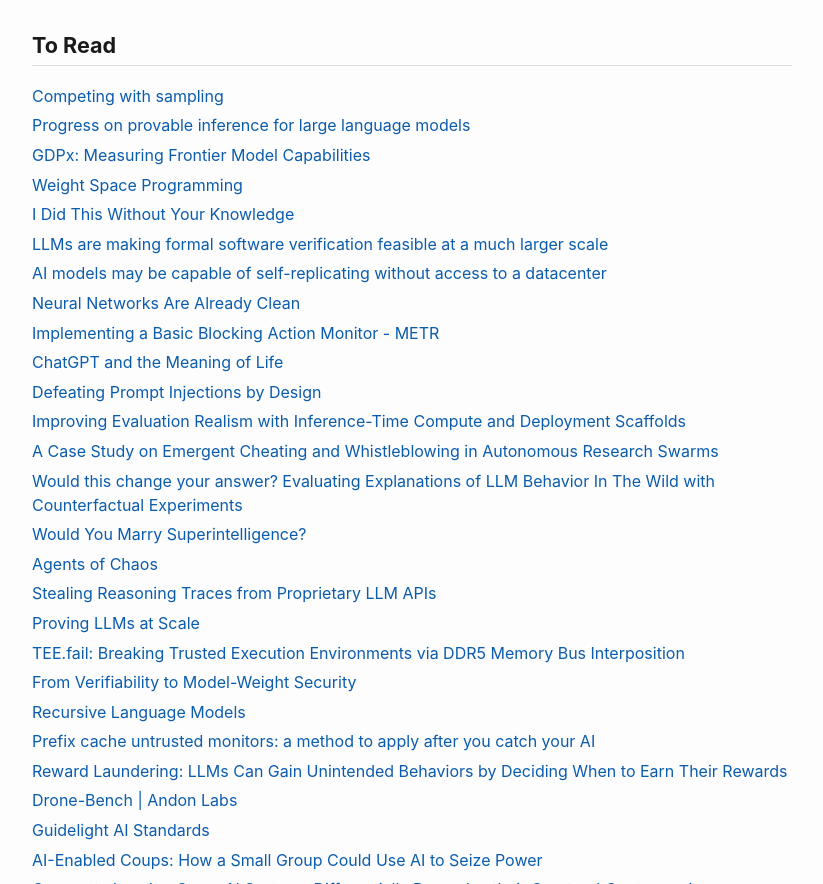
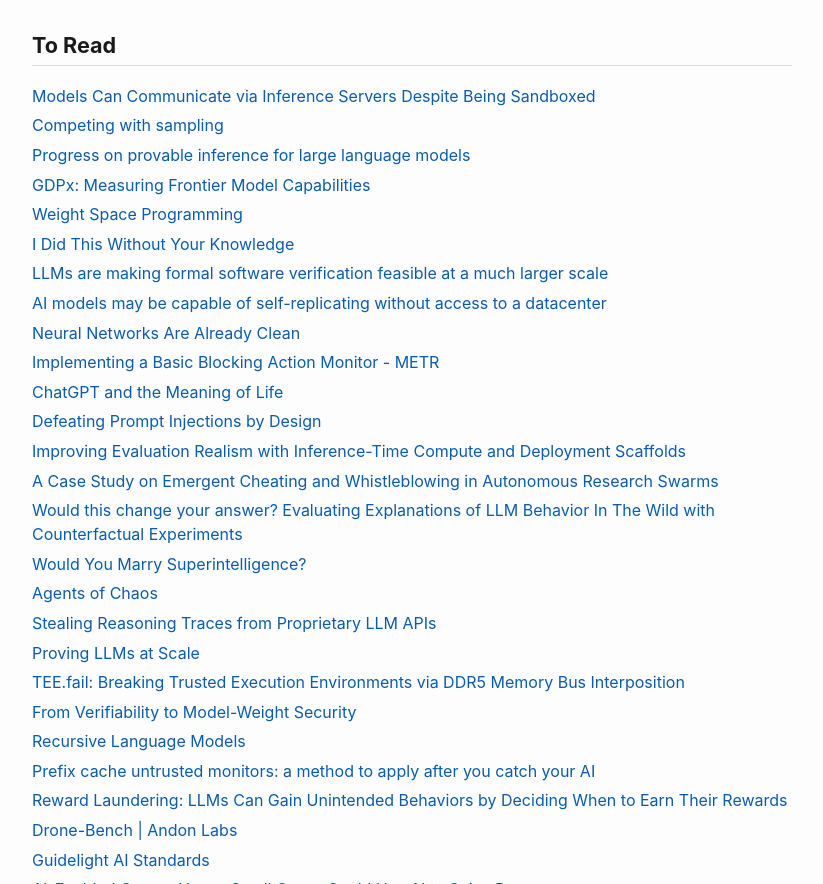
Before and after one commit to kerrickstaley/ml-reading-list, a plain HTML site: page docs/index.html in a window 1280 px wide. Shown: the part 3925-4809 px from the top of the page, without its empty margins (228-1051 px from the left). Drawn offline with Linux system fonts and the light colour scheme; a web font is replaced by a local one.

Commit message:
Add inference server communication article to To Read

```diff
--- a/docs/index.html
+++ b/docs/index.html
@@ -238,6 +238,7 @@
 
 <h2 id="to-read">To Read</h2>
 <ul class="toread-list">
+  <li><a href="https://www.lesswrong.com/posts/7wzWuLP3HhyBLmKfo/models-can-communicate-via-inference-servers-despite-being">Models Can Communicate via Inference Servers Despite Being Sandboxed</a></li>
   <li><a href="https://www.alignment.org/blog/competing-with-sampling/">Competing with sampling</a></li>
   <li><a href="https://www.anthropic.com/research/provable-inference">Progress on provable inference for large language models</a></li>
   <li><a href="https://newsletter.semianalysis.com/p/gdpx-measuring-frontier-model-capabilities">GDPx: Measuring Frontier Model Capabilities</a></li>
```
